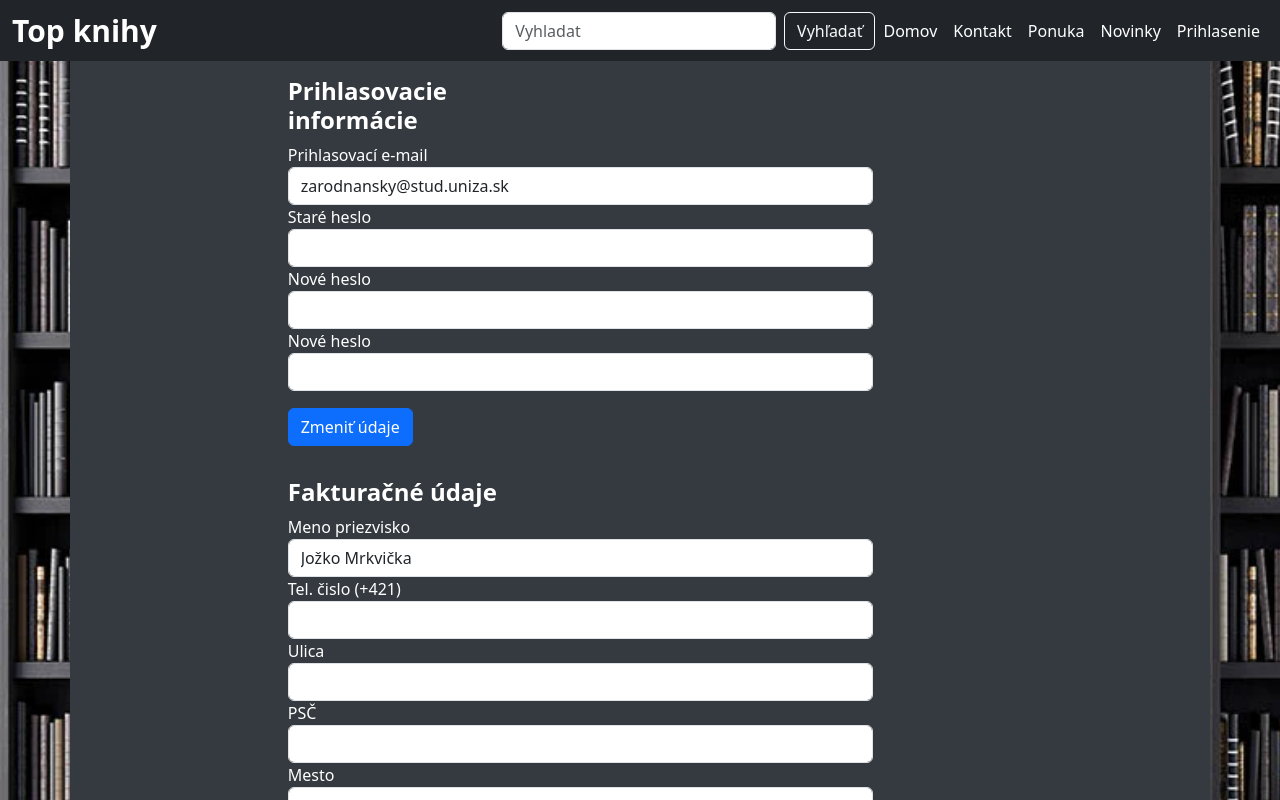
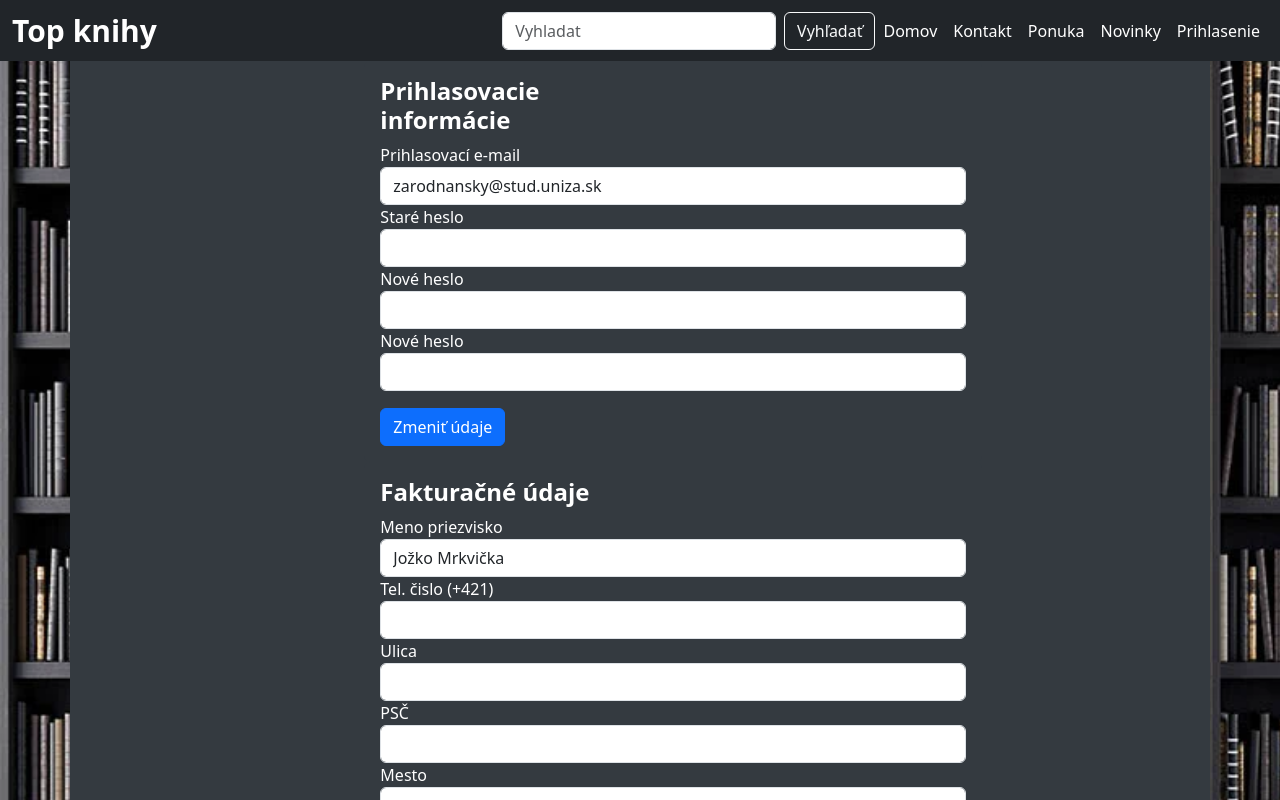
Before and after one commit to WhyAreYouWeak/VAII-Semestralka, a React (Create React App) app: page /profile-page in a window 1280 px wide. Shown: the top 800 px of the page. Built offline with nearby package versions, Linux system fonts and the light colour scheme.

Commit message:
profiel page form check WIP

```diff
--- a/src/ProfilePage.js
+++ b/src/ProfilePage.js
@@ -1,7 +1,17 @@
 import NavBar from "./components/NavBar";
 import Footer from "./components/Footer";
 import "./style/ProfilePage.css";
+import validator from "validator/es";
 export default function ProfilePage() {
+
+    const isEmailValid = (email) => {
+        console.error(email);
+        if (!validator.isEmail(email)) {
+            console.error("zly email");
+        }
+        return validator.isEmail(email);
+    };
+
    return <div>
         <body>
         <NavBar></NavBar>
--- a/src/style/ProfilePage.css
+++ b/src/style/ProfilePage.css
@@ -11,3 +11,7 @@
 .loginChangeButton , .userInformationButton {
     margin-top: 3%;
 }
+
+.col-md-8 {
+    margin-left: 10% !important;
+}
```
